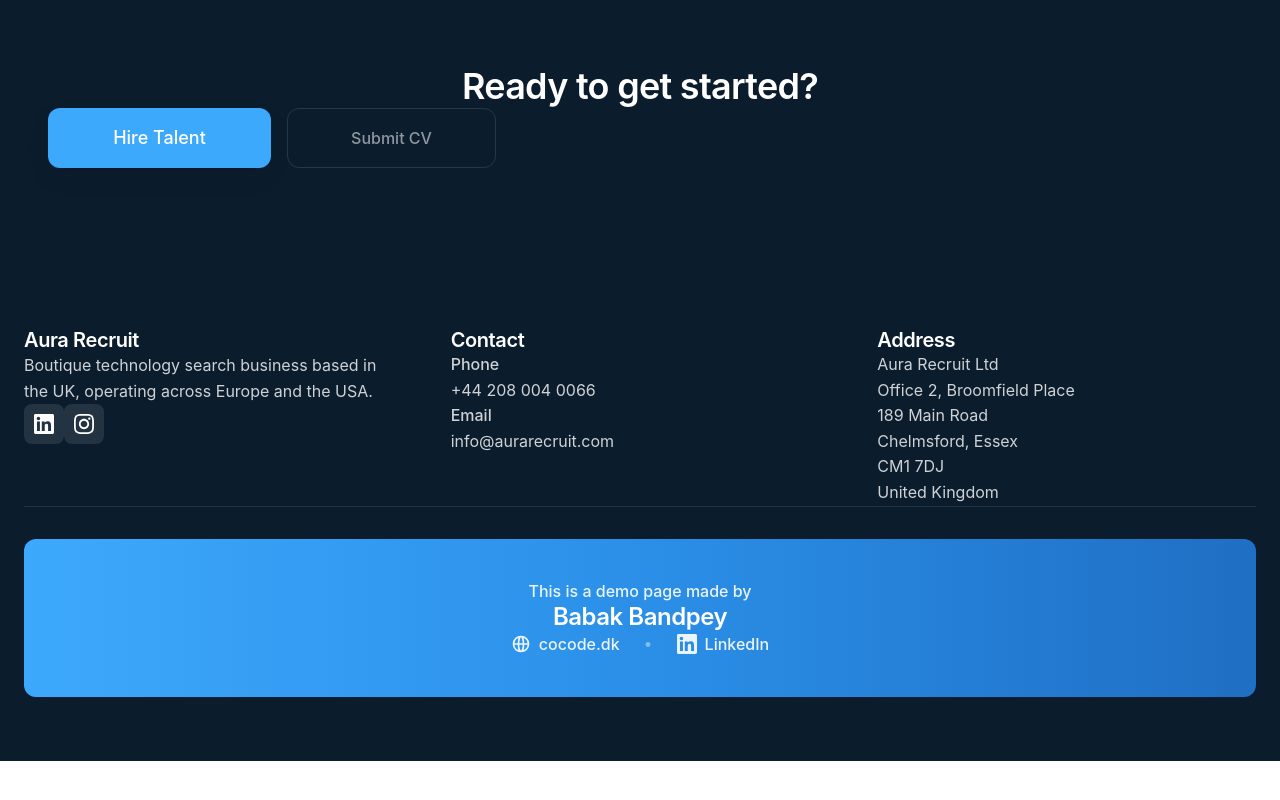
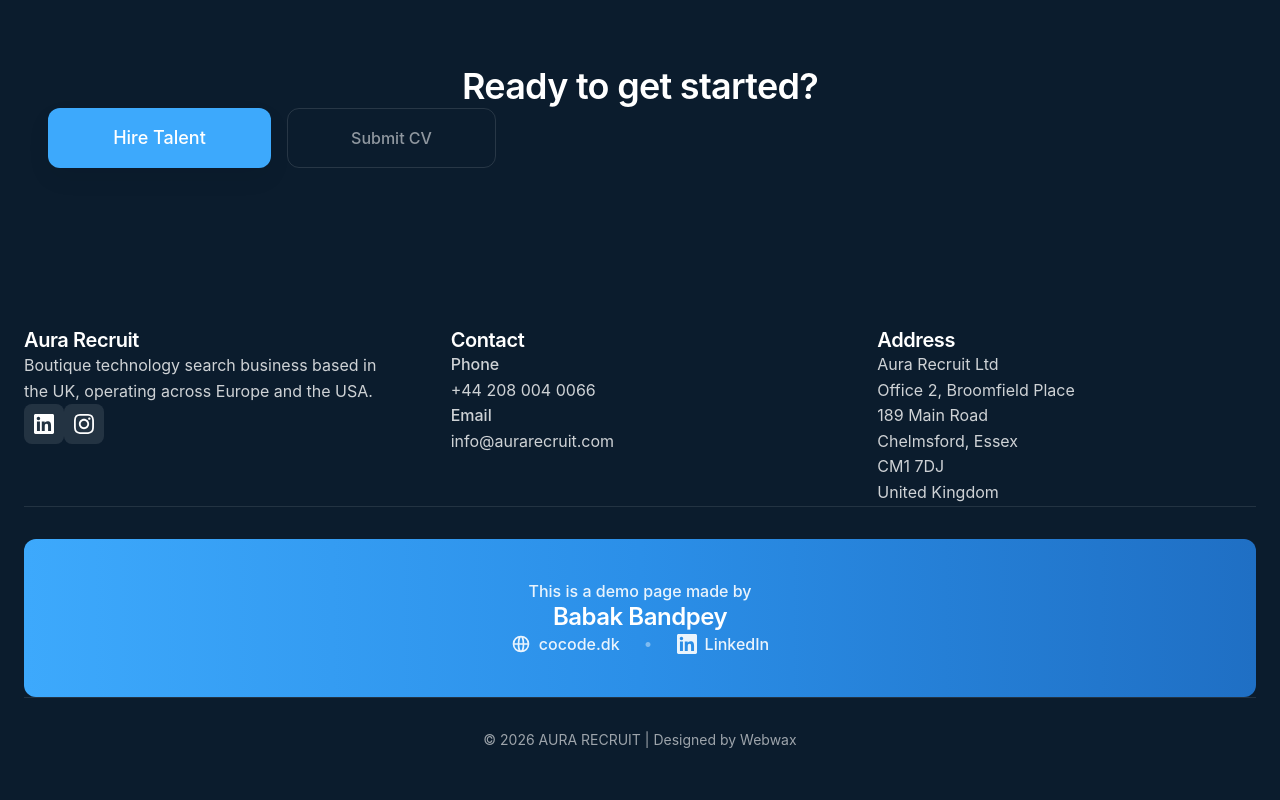
Before and after one commit to cocodedk/aura-recruit-demo, a Vue app: page / in a window 1280 px wide. Shown: the part 2192-2992 px from the top of the page. Before the commit the page ends 2953 px from the top, so only its background shows below. Built offline with nearby package versions, Linux system fonts and the light colour scheme; the HTML template or start-up script is replaced by a standard one.

Commit message:
fix: add copyright information to AppFooter component
- Add copyright section displaying '© 2026 AURA RECRUIT | Designed by Webwax'
- Fixes failing test that expected copyright information in footer
- All AppFooter tests now passing

```diff
--- a/src/components/layout/AppFooter.vue
+++ b/src/components/layout/AppFooter.vue
@@ -103,6 +103,11 @@ const showAddress = ref(false)
           </div>
         </div>
       </div>
+
+      <!-- Copyright -->
+      <div class="mt-8 pt-8 border-t border-white/10 text-center text-white/60 text-sm">
+        <p>© 2026 AURA RECRUIT | Designed by Webwax</p>
+      </div>
     </div>
   </footer>
 </template>
```
